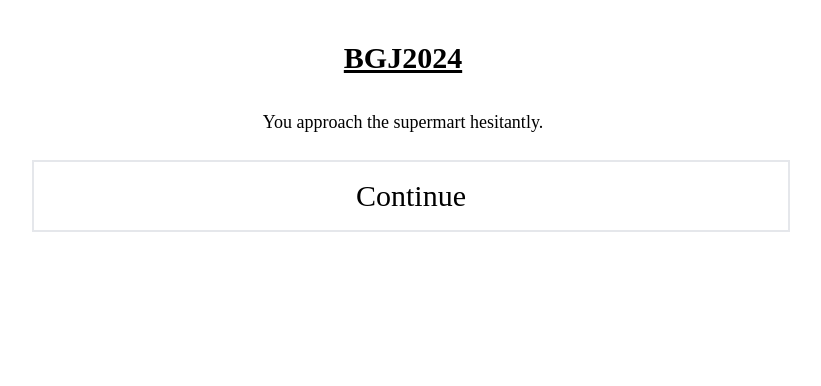
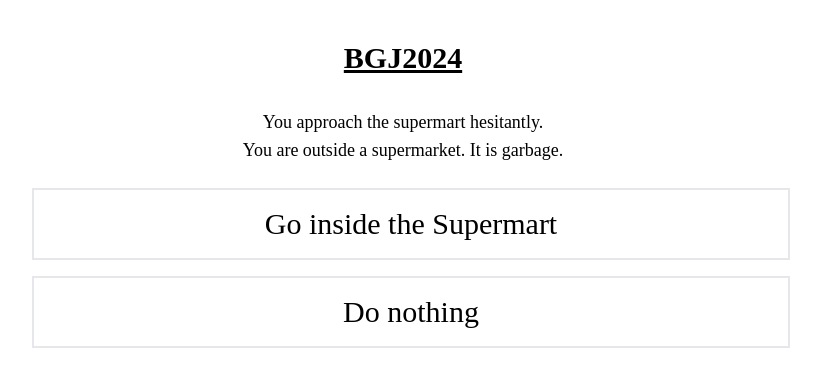
Before and after one commit to Jookia/BGJ2024, a Next.js app: page / in a window 1280 px wide. Both pictures are taken after a click on the button "Walk towards the Supermart". Shown: the top 386 px of the page, without its empty margins (237-1058 px from the left). Built offline with nearby package versions, Linux system fonts and the light colour scheme.

Commit message:
GameOutput: Don't split up action results

```diff
--- a/src/components/GameOutput.jsx
+++ b/src/components/GameOutput.jsx
@@ -30,31 +30,19 @@ export default function GameOutput({
 
   return (
     <div id="game-output" className="p-8 flex flex-col items-center">
-      <p id="location-description" className="mb-4 text-lg">
-        {actionFeedback ?? p(location.description)}
-      </p>
+      <div id="location-description" className="mb-4 text-lg">
+        {actionFeedback && <p>{actionFeedback}</p>}
+        <p> {p(location.description)}</p>
+      </div>
       <div id="buttons" className="flex flex-col w-8/12">
-        {actionFeedback ? (
-          <>
-            <ActionButton
-              action={{ text: "Continue" }}
-              doAction={() => doAction(null)}
-            />
-          </>
-        ) : (
-          <>
-            {Object.entries(location.interactables).map(
-              ([name, action], index) => (
+        {Object.entries(location.interactables).map(([name, action], index) => (
           <ActionButton
             key={name}
             name={name}
             action={action}
             doAction={doAction}
           />
-              ),
-            )}
-          </>
-        )}
+        ))}
       </div>
     </div>
   );
```
Lines whose indentation alone changed are shown as unchanged.
